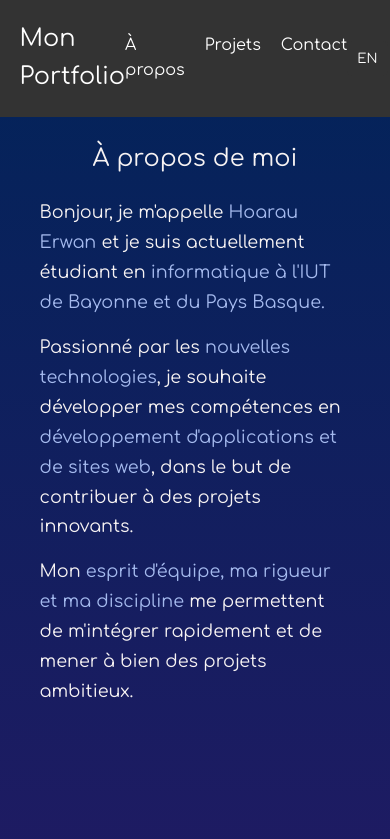
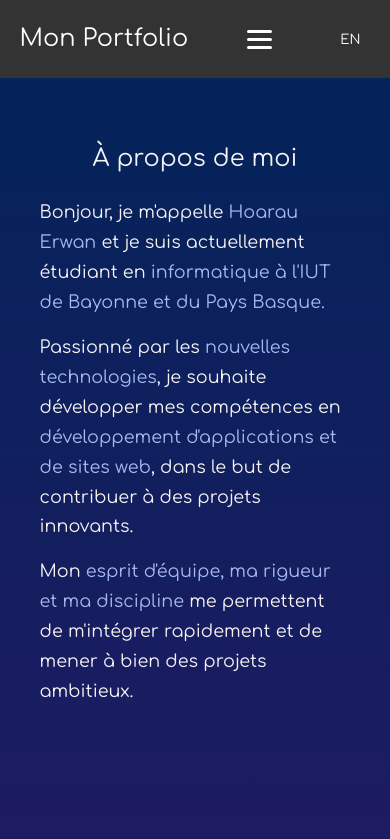
Before and after one commit to ErwanH7/portfolio, a plain HTML site: page index.html in a window 390 px wide. Shown: the top 839 px of the page. Drawn offline with Linux system fonts and the light colour scheme.

Commit message:
ajout responsive

```diff
--- a/index.html
+++ b/index.html
@@ -15,6 +15,11 @@
                 <li><a href="#projects">Projets</a></li>
                 <li><a href="#contact">Contact</a></li>
             </ul>
+            <div class="menu-toggle" id="menuToggle">
+                <span></span>
+                <span></span>
+                <span></span>
+            </div>
             <button id="translateBtn">EN</button>
         </nav>
     </header>
--- a/script.js
+++ b/script.js
@@ -226,3 +226,10 @@ window.addEventListener('pageshow', () => {
 window.addEventListener('beforeunload', () => {
   window.scrollTo(0, 0);
 });
+
+const menuToggle = document.getElementById("menuToggle");
+const navLinks = document.querySelector("header nav ul");
+
+menuToggle.addEventListener("click", () => {
+  navLinks.classList.toggle("active");
+});
--- a/style.css
+++ b/style.css
@@ -5,6 +5,11 @@ body { line-height:1.6; background: linear-gradient(#012459, rgb(110, 2, 125));
 header { background:#333; color:#fff; padding:20px 0; width: 100%; position: fixed; top: 0; left: 0; z-index: 1000; transition: top 0.3s; }
 header nav { display:flex; justify-content:space-between; align-items:center; width:90%; margin:0 auto; }
 header nav ul { list-style:none; display:flex; gap:20px; }
+.menu-toggle { display:none; flex-direction:column; cursor:pointer; gap :5px; }
+.menu-toggle span { width:25px; height:3px; background:#fff; border-radius:3px; }
+@media (max-width:768px) { header nav ul { display: none; flex-direction: column; background: #333; position: absolute; top: 60px; right: 20px; width: 200px; padding: 10px; border-radius: 10px; }
+header nav ul.active { display: flex; }
+.menu-toggle { display: flex; } }
 header nav ul li a { color:#fff; text-decoration:none; transition: color 0.3s; }
 header nav ul li a:hover { color:#e254f4; }
 
```
